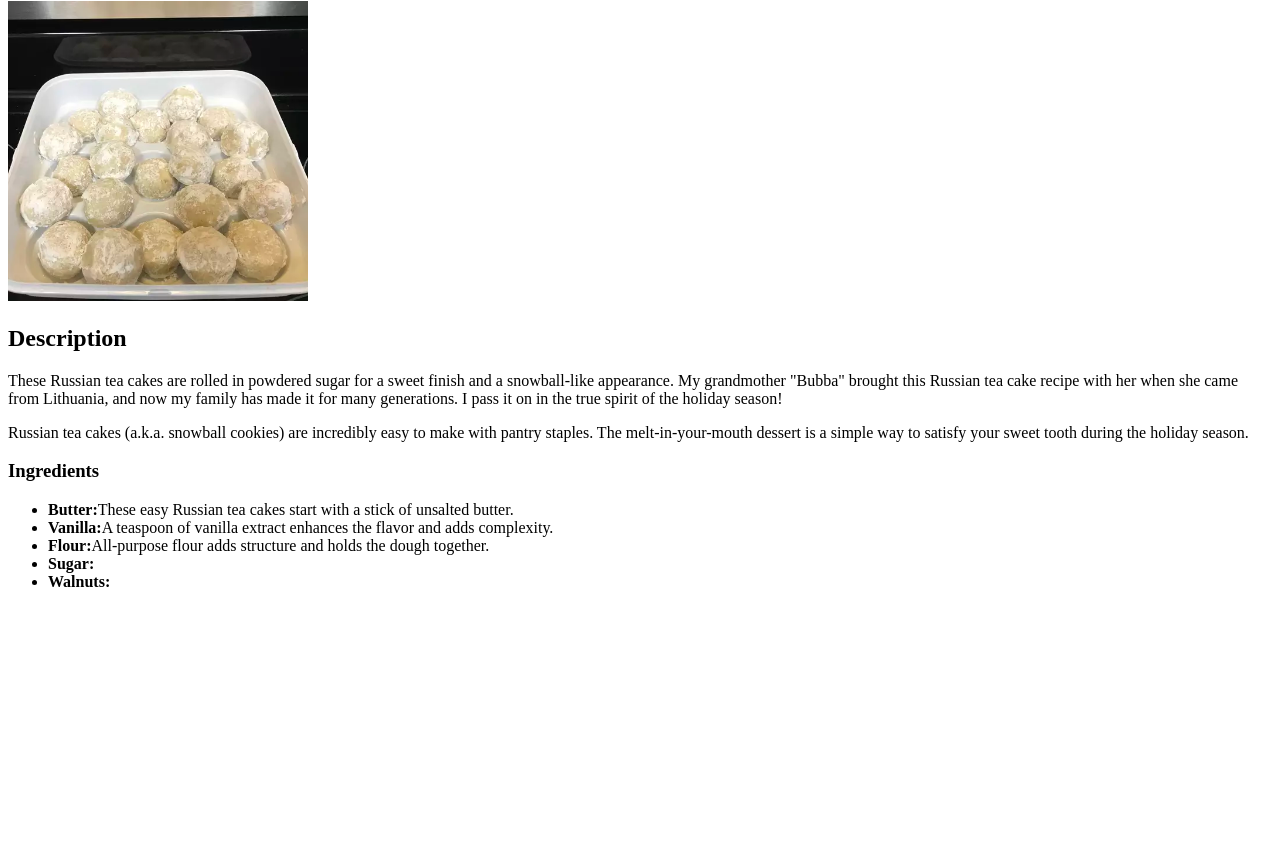
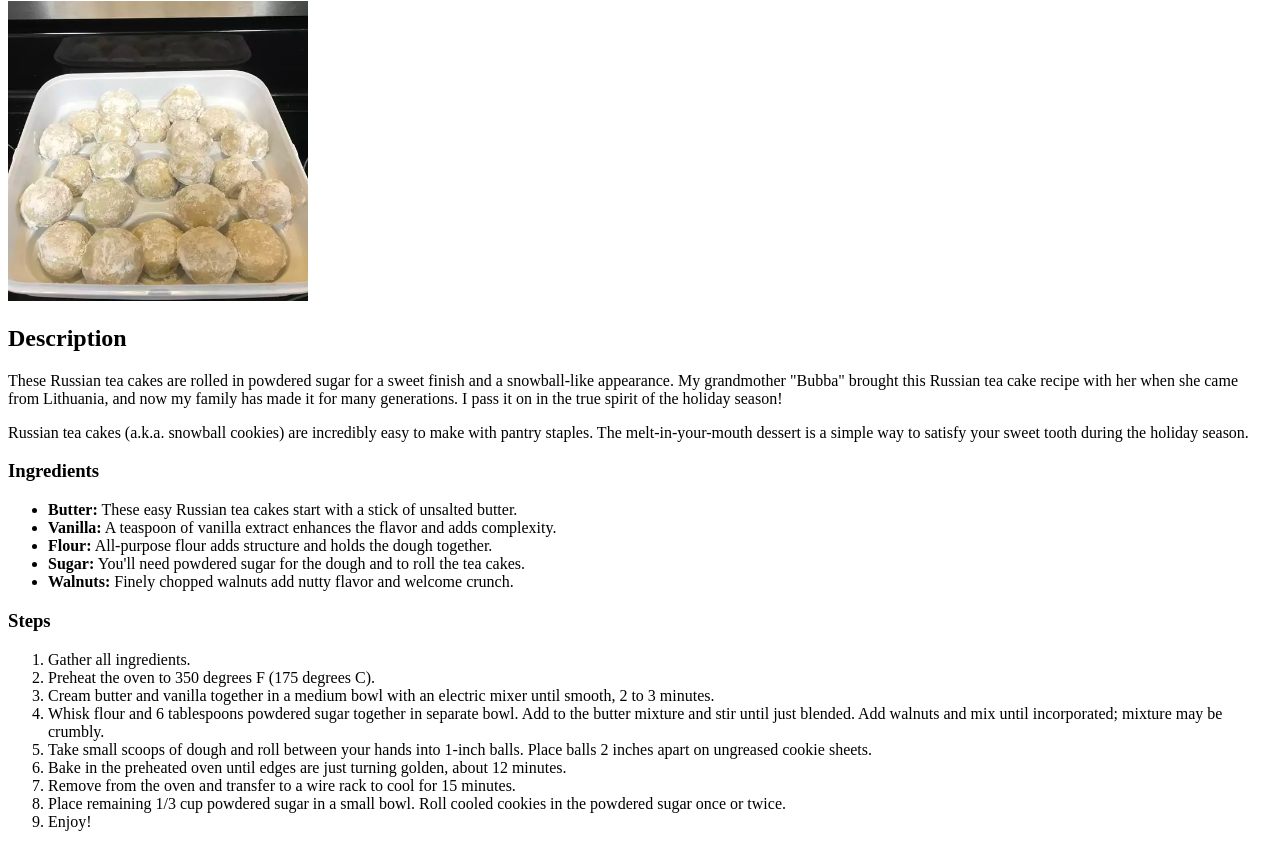
Before and after one commit to muhd09afiq/odin-recipes, a plain HTML site: page recipes/russian-tea-cakes.html in a window 1280 px wide. Shown: the part 79-926 px from the top of the page. Before the commit the page ends 800 px from the top, so only its background shows below. Drawn offline with Linux system fonts and the light colour scheme.

Commit message:
Add russian tea cakes to recipes list

```diff
--- a/recipes/russian-tea-cakes.html
+++ b/recipes/russian-tea-cakes.html
@@ -18,12 +18,25 @@
     melt-in-your-mouth dessert is a simple way to satisfy your sweet tooth during the holiday season. </p>
   <h3>Ingredients</h3>
   <ul>
-    <li><b>Butter:</b>These easy Russian tea cakes start with a stick of unsalted butter.</li>
-    <li><b>Vanilla:</b>A teaspoon of vanilla extract enhances the flavor and adds complexity.</li>
-    <li><b>Flour:</b>All-purpose flour adds structure and holds the dough together.</li>
-    <li><b>Sugar:</b></li>
-    <li><b>Walnuts:</b></li>
+    <li><b>Butter:</b> These easy Russian tea cakes start with a stick of unsalted butter.</li>
+    <li><b>Vanilla:</b> A teaspoon of vanilla extract enhances the flavor and adds complexity.</li>
+    <li><b>Flour:</b> All-purpose flour adds structure and holds the dough together.</li>
+    <li><b>Sugar:</b> You'll need powdered sugar for the dough and to roll the tea cakes.</li>
+    <li><b>Walnuts:</b> Finely chopped walnuts add nutty flavor and welcome crunch. </li>
   </ul>
+  <h3>Steps</h3>
+  <ol>
+    <li> Gather all ingredients.</li>
+    <li> Preheat the oven to 350 degrees F (175 degrees C).</li>
+    <li> Cream butter and vanilla together in a medium bowl with an electric mixer until smooth, 2 to 3 minutes.</li>
+    <li> Whisk flour and 6 tablespoons powdered sugar together in separate bowl. Add to the butter mixture and stir until just blended. Add walnuts and mix until incorporated; mixture may be crumbly.</li>
+    <li> Take small scoops of dough and roll between your hands into 1-inch balls. Place balls 2 inches apart on ungreased cookie sheets.</li>
+    <li> Bake in the preheated oven until edges are just turning golden, about 12 minutes.</li>
+    <li> Remove from the oven and transfer to a wire rack to cool for 15 minutes.</li>
+    <li> Place remaining 1/3 cup powdered sugar in a small bowl. Roll cooled cookies in the powdered sugar once or twice.</li>
+    <li>Enjoy!</li>
+
+  </ol>
 </body>
 
 </html>
```
